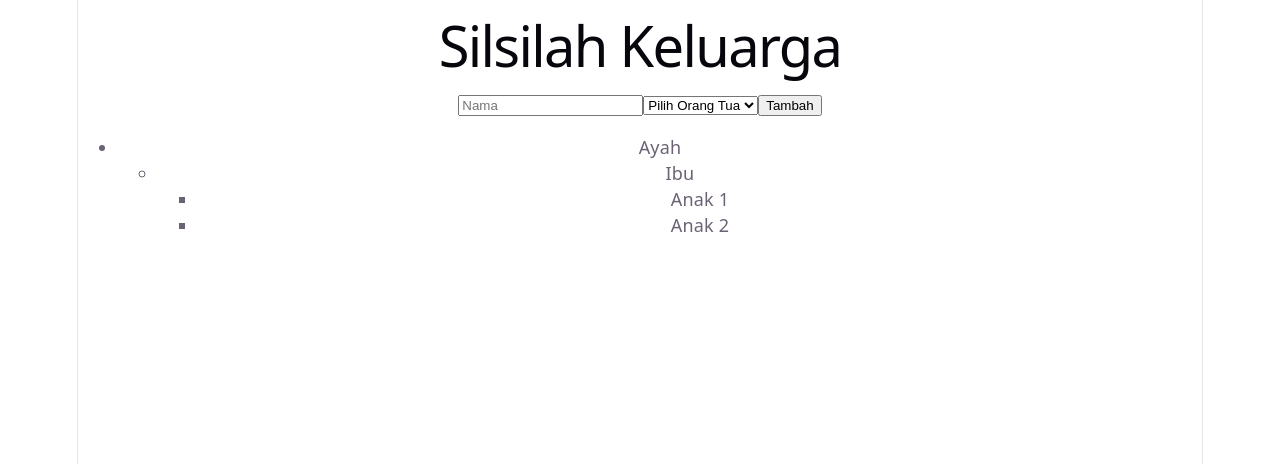
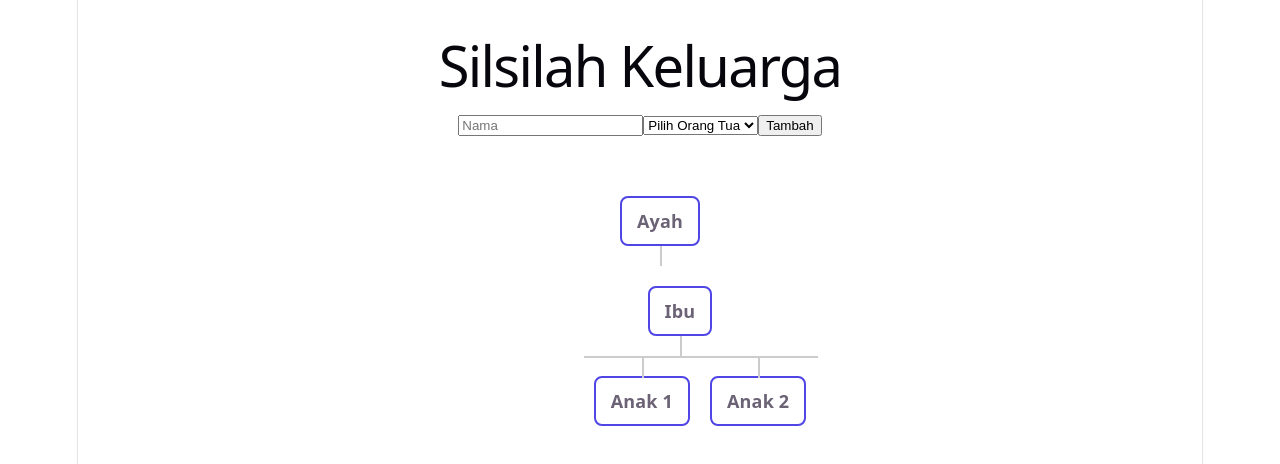
Before and after one commit to ikinkeluarga-dev/silsilah-keluarga, a React app in the folder frontend/: page / in a window 1280 px wide. Shown: the top 464 px of the page. Built offline with nearby package versions, Linux system fonts and the light colour scheme; the HTML template or start-up script is replaced by a standard one.

Commit message:
Update App.css

```diff
--- a/frontend/src/App.css
+++ b/frontend/src/App.css
@@ -1,184 +1,68 @@
-.counter {
-  font-size: 16px;
-  padding: 5px 10px;
-  border-radius: 5px;
-  color: var(--accent);
-  background: var(--accent-bg);
-  border: 2px solid transparent;
-  transition: border-color 0.3s;
-  margin-bottom: 24px;
-
-  &:hover {
-    border-color: var(--accent-border);
-  }
-  &:focus-visible {
-    outline: 2px solid var(--accent);
-    outline-offset: 2px;
-  }
+.container {
+  text-align: center;
+  padding: 20px;
 }
 
-.hero {
-  position: relative;
-
-  .base,
-  .framework,
-  .vite {
-    inset-inline: 0;
-    margin: 0 auto;
-  }
-
-  .base {
-    width: 170px;
-    position: relative;
-    z-index: 0;
-  }
-
-  .framework,
-  .vite {
-    position: absolute;
-  }
-
-  .framework {
-    z-index: 1;
-    top: 34px;
-    height: 28px;
-    transform: perspective(2000px) rotateZ(300deg) rotateX(44deg) rotateY(39deg)
-      scale(1.4);
-  }
-
-  .vite {
-    z-index: 0;
-    top: 107px;
-    height: 26px;
-    width: auto;
-    transform: perspective(2000px) rotateZ(300deg) rotateX(40deg) rotateY(39deg)
-      scale(0.8);
-  }
+.form {
+  margin-bottom: 20px;
 }
 
-#center {
+/* TREE STRUCTURE */
+.tree ul {
+  padding-top: 20px;
+  position: relative;
   display: flex;
-  flex-direction: column;
-  gap: 25px;
-  place-content: center;
-  place-items: center;
-  flex-grow: 1;
-
-  @media (max-width: 1024px) {
-    padding: 32px 20px 24px;
-    gap: 18px;
-  }
+  justify-content: center;
 }
 
-#next-steps {
-  display: flex;
-  border-top: 1px solid var(--border);
-  text-align: left;
-
-  & > div {
-    flex: 1 1 0;
-    padding: 32px;
-    @media (max-width: 1024px) {
-      padding: 24px 20px;
-    }
-  }
-
-  .icon {
-    margin-bottom: 16px;
-    width: 22px;
-    height: 22px;
-  }
-
-  @media (max-width: 1024px) {
-    flex-direction: column;
-    text-align: center;
-  }
+.tree li {
+  list-style-type: none;
+  text-align: center;
+  position: relative;
+  padding: 20px 10px 0 10px;
 }
 
-#docs {
-  border-right: 1px solid var(--border);
-
-  @media (max-width: 1024px) {
-    border-right: none;
-    border-bottom: 1px solid var(--border);
-  }
+/* garis horizontal */
+.tree li::before,
+.tree li::after {
+  content: "";
+  position: absolute;
+  top: 0;
+  right: 50%;
+  border-top: 2px solid #ccc;
+  width: 50%;
+  height: 20px;
 }
 
-#next-steps ul {
-  list-style: none;
-  padding: 0;
-  display: flex;
-  gap: 8px;
-  margin: 32px 0 0;
-
-  .logo {
-    height: 18px;
-  }
-
-  a {
-    color: var(--text-h);
-    font-size: 16px;
-    border-radius: 6px;
-    background: var(--social-bg);
-    display: flex;
-    padding: 6px 12px;
-    align-items: center;
-    gap: 8px;
-    text-decoration: none;
-    transition: box-shadow 0.3s;
-
-    &:hover {
-      box-shadow: var(--shadow);
-    }
-    .button-icon {
-      height: 18px;
-      width: 18px;
-    }
-  }
-
-  @media (max-width: 1024px) {
-    margin-top: 20px;
-    flex-wrap: wrap;
-    justify-content: center;
-
-    li {
-      flex: 1 1 calc(50% - 8px);
-    }
-
-    a {
-      width: 100%;
-      justify-content: center;
-      box-sizing: border-box;
-    }
-  }
+.tree li::after {
+  right: auto;
+  left: 50%;
+  border-left: 2px solid #ccc;
 }
 
-#spacer {
-  height: 88px;
-  border-top: 1px solid var(--border);
-  @media (max-width: 1024px) {
-    height: 48px;
-  }
+/* hapus garis kalau anak tunggal */
+.tree li:only-child::before,
+.tree li:only-child::after {
+  display: none;
 }
 
-.ticks {
-  position: relative;
-  width: 100%;
+/* garis vertikal */
+.tree ul ul::before {
+  content: "";
+  position: absolute;
+  top: 0;
+  left: 50%;
+  border-left: 2px solid #ccc;
+  width: 0;
+  height: 20px;
+}
 
-  &::before,
-  &::after {
-    content: '';
-    position: absolute;
-    top: -4.5px;
-    border: 5px solid transparent;
-  }
-
-  &::before {
-    left: 0;
-    border-left-color: var(--border);
-  }
-  &::after {
-    right: 0;
-    border-right-color: var(--border);
-  }
+/* NODE STYLE */
+.node {
+  border: 2px solid #4f46e5;
+  padding: 10px 15px;
+  display: inline-block;
+  border-radius: 8px;
+  background: white;
+  font-weight: bold;
 }
```
